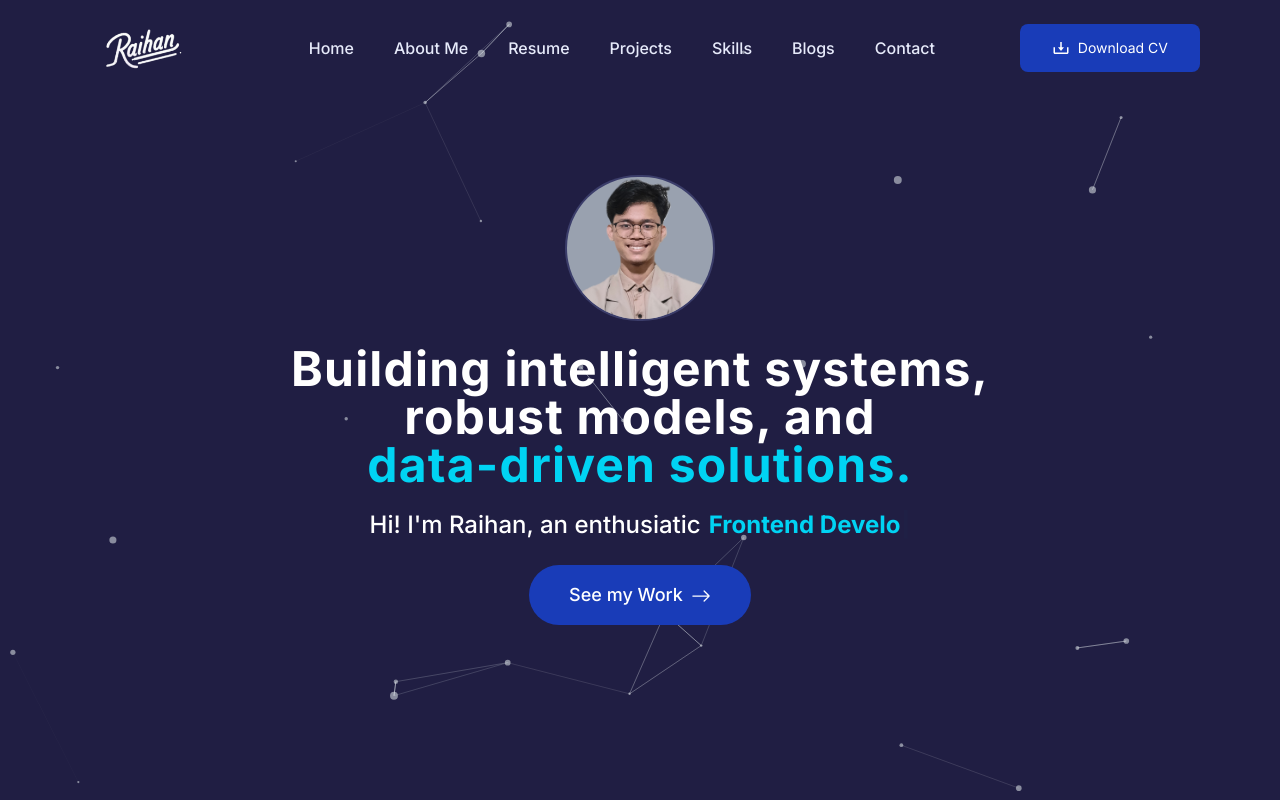
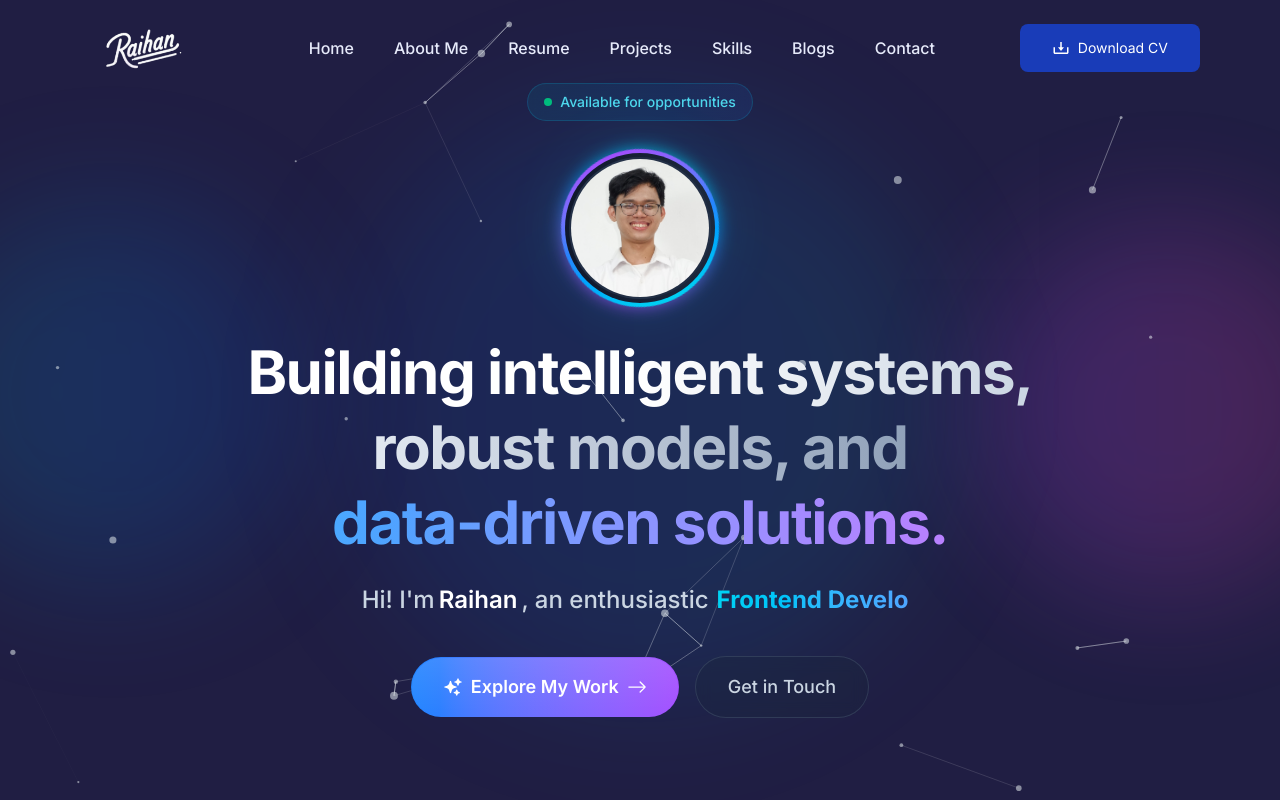
Before and after one commit to raihan-rizky/ray_portfolio, a Next.js app in the folder ray_portfolio/: page / in a window 1280 px wide. Shown: the top 800 px of the page. Built offline with nearby package versions, Linux system fonts and the light colour scheme.

Commit message:
feat: implement initial Home page sections including Hero, Projects, and About Me components with global styling and assets.

```diff
--- a/ray_portfolio/app/globals.css
+++ b/ray_portfolio/app/globals.css
@@ -17,3 +17,47 @@
 .animate-scroll:hover {
   animation-play-state: paused;
 }
+
+/* Hero Animations */
+@keyframes float {
+  0%,
+  100% {
+    transform: translateY(0px);
+  }
+  50% {
+    transform: translateY(-10px);
+  }
+}
+
+.animate-float {
+  animation: float 4s ease-in-out infinite;
+}
+
+@keyframes gradient-x {
+  0%,
+  100% {
+    background-size: 200% 200%;
+    background-position: left center;
+  }
+  50% {
+    background-size: 200% 200%;
+    background-position: right center;
+  }
+}
+
+.animate-gradient-x {
+  animation: gradient-x 3s ease infinite;
+}
+
+@keyframes spin-slow {
+  from {
+    transform: rotate(0deg);
+  }
+  to {
+    transform: rotate(360deg);
+  }
+}
+
+.animate-spin-slow {
+  animation: spin-slow 8s linear infinite;
+}
--- a/ray_portfolio/components/Home/AboutMe/AboutMe.tsx
+++ b/ray_portfolio/components/Home/AboutMe/AboutMe.tsx
@@ -27,7 +27,7 @@ const AboutMe = () => {
           </p>
         </div>
         {/* Image of Me */}
-        <div className="relative pt-16">
+        <div className="relative pt-16 animate-float">
           <Image
             src="/images/me.png"
             alt="My Image"
--- a/ray_portfolio/components/Home/Hero/Hero.tsx
+++ b/ray_portfolio/components/Home/Hero/Hero.tsx
@@ -3,6 +3,7 @@ import React from "react";
 import Image from "next/image";
 import Typewriter from "typewriter-effect";
 import { BsArrowRight } from "react-icons/bs";
+import { HiSparkles } from "react-icons/hi2";
 import ParticlesHero from "./ParticleBackground";
 import Link from "next/link";
 
@@ -10,60 +11,142 @@ const Hero = () => {
   return (
     <div
       id="home"
-      className="relative h-screen flex items-center bg-cyan-20 justify-center text-white overflow-hidden flex-col"
+      className="relative min-h-screen flex items-center justify-center text-white overflow-hidden flex-col py-20"
     >
+      {/* Animated gradient background orbs */}
+      <div className="absolute inset-0 overflow-hidden">
+        <div className="absolute top-1/4 -left-20 w-96 h-96 bg-gradient-to-r from-cyan-500/30 to-blue-600/30 rounded-full blur-3xl animate-pulse" />
+        <div
+          className="absolute bottom-1/4 -right-20 w-96 h-96 bg-gradient-to-r from-purple-500/20 to-pink-500/20 rounded-full blur-3xl animate-pulse"
+          style={{ animationDelay: "1s" }}
+        />
+        <div className="absolute top-1/2 left-1/2 -translate-x-1/2 -translate-y-1/2 w-[600px] h-[600px] bg-gradient-to-r from-blue-600/10 to-cyan-400/10 rounded-full blur-3xl" />
+      </div>
+
       <ParticlesHero />
-      <div className="relative z-10 flex flex-col items-center">
+
+      <div className="relative z-10 flex flex-col items-center px-4">
+        {/* Status Badge */}
+        <div
+          data-aos="fade-down"
+          className="mb-8 flex items-center gap-2 px-4 py-2 rounded-full bg-gradient-to-r from-cyan-500/10 to-blue-500/10 border border-cyan-500/20 backdrop-blur-sm"
+        >
+          <span className="relative flex h-2 w-2">
+            <span className="animate-ping absolute inline-flex h-full w-full rounded-full bg-emerald-400 opacity-75"></span>
+            <span className="relative inline-flex rounded-full h-2 w-2 bg-emerald-500"></span>
+          </span>
+          <span className="text-sm text-cyan-300/90 font-medium">
+            Available for opportunities
+          </span>
+        </div>
+
+        {/* Profile Image with Animated Ring */}
+        <div data-aos="fade-up" className="relative group">
+          {/* Animated gradient ring */}
+          <div
+            className="absolute -inset-1 bg-gradient-to-r from-cyan-400 via-blue-500 to-purple-500 rounded-full animate-spin-slow opacity-75 blur-sm group-hover:opacity-100 transition-opacity duration-500"
+            style={{ animationDuration: "3s" }}
+          />
+          <div
+            className="absolute -inset-1 bg-gradient-to-r from-cyan-400 via-blue-500 to-purple-500 rounded-full animate-spin-slow"
+            style={{ animationDuration: "3s", animationDirection: "reverse" }}
+          />
+
+          {/* Glow effect */}
+          <div className="absolute -inset-4 bg-cyan-500/20 rounded-full blur-xl animate-pulse" />
+
+          <div className="relative p-1 w-[120px] h-[120px] md:w-[150px] md:h-[150px] rounded-full bg-gradient-to-r from-slate-900 to-slate-800">
             <Image
-          src="/images/almet-me.png"
-          alt="hero image"
+              src="/images/raihan_foto.jpg"
+              alt="Raihan - AI Engineer"
               width={150}
               height={150}
-          className=" z-9999 rounded-full border-2 border-[#0c0c48aa] bg-gray-400 "
-          data-aos="fade-up"
+              className="rounded-full border-2 border-slate-700/50 bg-gradient-to-br from-slate-800 to-slate-900 object-cover"
+              priority
             />
+          </div>
+        </div>
+
+        {/* Main Headline */}
         <h1
           data-aos="fade-up"
           data-aos-delay="200"
-          className="text-2xl sm:text-4xl md:text-5xl lg:text-5xl mt-6 text-center font-bold tracking-wide"
+          className="text-3xl sm:text-4xl md:text-5xl lg:text-6xl mt-8 text-center font-bold tracking-tight leading-tight"
         >
-          Building intelligent systems, <br /> robust models, and <br />
-          <span className="text-cyan-400"> data-driven solutions.</span>
+          <span className="bg-gradient-to-r from-white via-white to-slate-300 bg-clip-text text-transparent">
+            Building intelligent systems,
+          </span>
+          <br />
+          <span className="bg-gradient-to-r from-slate-200 to-slate-400 bg-clip-text text-transparent">
+            robust models, and
+          </span>
+          <br />
+          <span className="bg-gradient-to-r from-cyan-400 via-blue-400 to-purple-400 bg-clip-text text-transparent animate-gradient-x">
+            data-driven solutions.
+          </span>
         </h1>
+
+        {/* Subtitle with Typewriter */}
         <h2
           data-aos="fade-up"
           data-aos-delay="400"
-          className="mt-5 text-sm px-2 text-center sm:text-2xl font-medium flex items-center"
+          className="mt-6 text-base sm:text-xl md:text-2xl font-medium flex flex-wrap items-center justify-center gap-1 text-slate-300"
         >
-          Hi! I&apos;m Raihan, an enthusiatic
-          <span className="text-cyan-400 font-bold">
+          <span>Hi! I&apos;m</span>
+          <span className="font-semibold text-white">Raihan</span>
+          <span>, an enthusiastic</span>
+          <span className="bg-gradient-to-r from-cyan-400 to-blue-400 bg-clip-text text-transparent font-bold">
             <Typewriter
               options={{
                 strings: [
                   "AI Engineer",
                   "Frontend Developer",
                   "Data Scientist",
+                  "ML Specialist",
                 ],
                 autoStart: true,
                 loop: true,
                 delay: 75,
                 deleteSpeed: 50,
-                wrapperClassName: "pl-2",
+                wrapperClassName: "pl-1",
               }}
             />
           </span>
         </h2>
-        <Link href="#project">
-          <button
+
+        {/* CTA Buttons */}
+        <div
           data-aos="fade-up"
           data-aos-delay="600"
-            className="mt-6 px-10 py-4 bg-blue-800 hover:bg-blue-900 transition-all duration-300
-        cursor-pointer rounded-full text-lg font-medium"
+          className="mt-10 flex flex-col sm:flex-row items-center gap-4"
         >
-            <span className="text-white">See my Work</span>
-            <BsArrowRight className="w-5 h-5 ml-2 inline-block text-white" />
+          {/* Primary CTA - Glassmorphism */}
+          <Link href="#project">
+            <button className="group relative px-8 py-4 rounded-full overflow-hidden transition-all duration-300 hover:scale-105 hover:shadow-2xl hover:shadow-cyan-500/25">
+              {/* Animated gradient background */}
+              <div className="absolute inset-0 bg-gradient-to-r from-cyan-500 via-blue-500 to-purple-500 animate-gradient-x" />
+              <div className="absolute inset-0 bg-gradient-to-r from-cyan-500 via-blue-500 to-purple-500 opacity-0 group-hover:opacity-100 blur-xl transition-opacity duration-300" />
+
+              {/* Glass overlay */}
+              <div className="absolute inset-[1px] rounded-full bg-gradient-to-b from-white/20 to-transparent opacity-50" />
+
+              <span className="relative flex items-center gap-2 text-white font-semibold text-lg">
+                <HiSparkles className="w-5 h-5" />
+                Explore My Work
+                <BsArrowRight className="w-5 h-5 group-hover:translate-x-1 transition-transform duration-300" />
+              </span>
             </button>
           </Link>
+
+          {/* Secondary CTA */}
+          <Link href="#contact">
+            <button className="group px-8 py-4 rounded-full border border-slate-600/50 bg-slate-800/30 backdrop-blur-sm hover:bg-slate-700/50 hover:border-cyan-500/50 transition-all duration-300 hover:scale-105">
+              <span className="text-slate-300 group-hover:text-cyan-300 font-medium text-lg transition-colors duration-300">
+                Get in Touch
+              </span>
+            </button>
+          </Link>
+        </div>
       </div>
     </div>
   );
--- a/ray_portfolio/components/Home/Projects/Projects.tsx
+++ b/ray_portfolio/components/Home/Projects/Projects.tsx
@@ -9,6 +9,17 @@ const skills_bangkit = [
   "Android Studio",
   "Python",
   "Keras",
+];
+const skills_codexa = [
+  "RAG",
+  "UI/UX",
+  "Chatbot",
+  "PostgreSQL",
+  "React",
+  "Node.js",
+  "Vite",
+  "Artificial Intelligence",
+  "LangChain",
 ];
 const skills_bdt = [
   "Web Development",
@@ -48,10 +59,11 @@ const Projects = () => {
             </h2>
           </Link>
           <p className="mt-2 font-medium text-gray-300 text-justify">
-            Codexa is an AI code explainer that leverages RAG capabilities to help users understand code faster with its hybrid processing.
+            Codexa is an AI code explainer that leverages RAG capabilities to
+            help users understand code faster with its hybrid processing.
           </p>
           <div>
-            {skills_bangkit.map((skill, index) => (
+            {skills_codexa.map((skill, index) => (
               <span
                 key={index}
                 className="inline-block bg-blue-950 text-white text-medium font-semibold px-4 py-2 rounded-full mr-2 mt-4"
```
Also changed, not shown: ray_portfolio/public/images/raihan_foto.JPG (added). Lines whose indentation alone changed are shown as unchanged.
